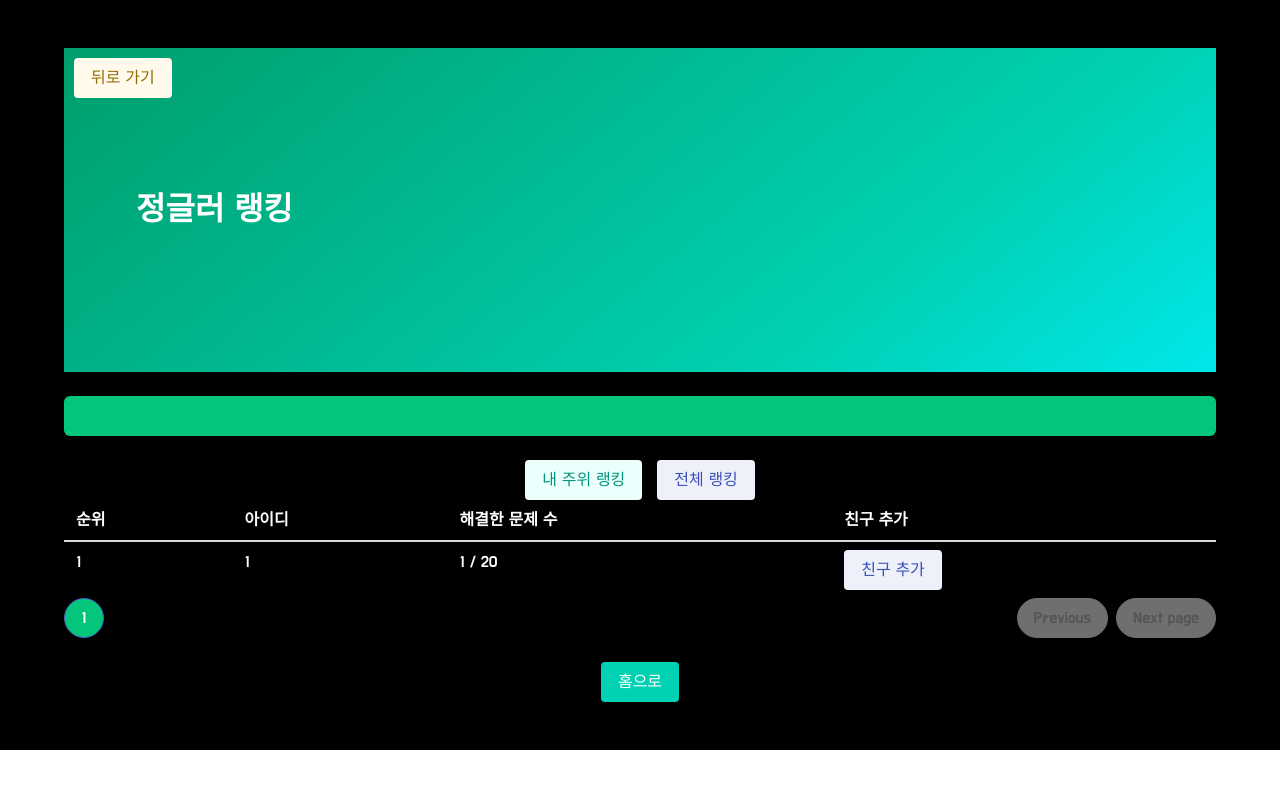
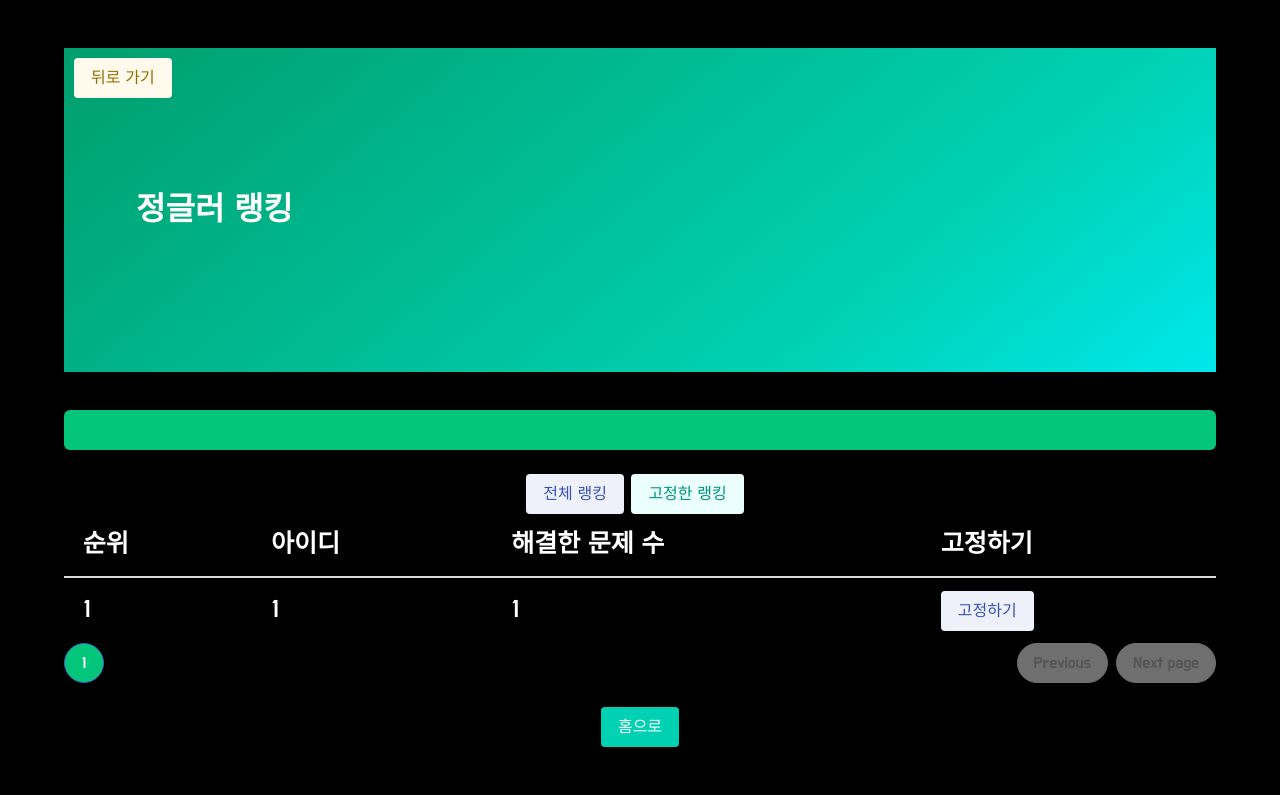
Before and after one commit to pwerty/jungleExpress, a Flask app: page /ranking in a window 1280 px wide. Run offline with Flask 3, Linux system fonts and the light colour scheme; a database or web service that is not in the repository returns one stand-in record (values such as "Sample title").

Commit message:
고정한 랭킹 style 변경 - 버튼 위치 변경 - / 20 삭제

```diff
--- a/templates/ranking.html
+++ b/templates/ranking.html
@@ -17,6 +17,10 @@
                 font-family: "Do Hyeon", sans-serif;
                 font-weight: 400;
                 font-style: normal;
+            }
+
+            body, p, button {
+                font-size: 25px;
             }
 
 
@@ -112,8 +116,8 @@
             <h1 class="title is-1 has-text-centered">현재 랭킹은 222등 입니다!</h1> -->
 
             <div class="has-text-centered">
-                <button class="button is-primary is-light" style="margin-right: 10px" onclick="showFriendRanking()">내 주위 랭킹</button>
                 <button class="button is-link is-light" onclick="window.location.href='/ranking'">전체 랭킹</button>
+                <button class="button is-primary is-light" style="margin-right: 10px" onclick="showFriendRanking()">고정한 랭킹</button>
             </div>
 
             <div id="friendRankingTable">
@@ -123,7 +127,7 @@
                             <th>순위</th>
                             <th>아이디</th>
                             <th>해결한 문제 수</th>
-                            <th>친구 추가</th>
+                            <th>고정하기</th>
                         </tr>
                     </thead>
                     <tbody>
@@ -131,9 +135,9 @@
                         <tr>
                             <td>{{ user.rank }}</td>
                             <td>{{ user.id }}</td>
-                            <td>{{ user.solved_count }} / 20</td>
+                            <td>{{ user.solved_count }}</td>
                             <td>
-                                <button class="button is-link is-light" onclick="addFriend('{{ user.id }}')">친구 추가</button>
+                                <button class="button is-link is-light" onclick="addFriend('{{ user.id }}')">고정하기</button>
                             </td>
                         </tr>
                         {% endfor %}
@@ -196,7 +200,7 @@
                 if (data.result === 'success') {
                     // box 업데이트
                     document.getElementById('myRankText').textContent =
-                        `${data.nickname}님 ${data.solved_count}/20문제 해결하셨습니다!`;
+                        `${data.nickname}님 ${data.solved_count}문제 해결하셨습니다!`;
 
                     // 랭킹 텍스트 업데이트
                     document.getElementById('currentRank').innerHTML =
@@ -244,7 +248,7 @@
                                     <tr>
                                         <td>${friend.rank}</td>
                                         <td>${friend.user_id}</td>
-                                        <td>${friend.solved_count} / 20</td>
+                                        <td>${friend.solved_count}</td>
                                     </tr>
                                 `).join('')}
                             </tbody>
```
